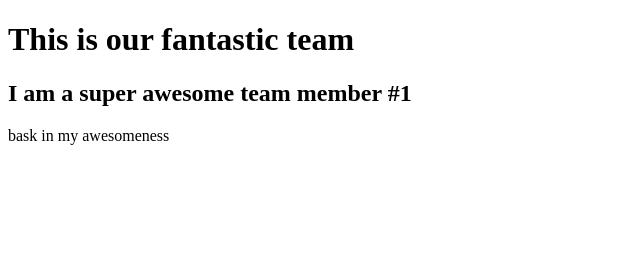
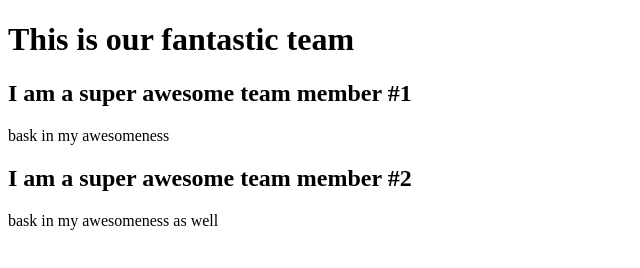
Before and after one commit to msettimi13/Week4_ReviewBuild, a plain HTML site: page index.html in a window 1280 px wide. Shown: the whole page, without its empty margins (0-640 px from the left). Drawn offline with Linux system fonts and the light colour scheme.

Commit message:
added new branch

```diff
--- a/index.html
+++ b/index.html
@@ -12,5 +12,11 @@
 		<p>bask in my awesomeness</p>
 	</section>
 
+	<section id="team-member 2">
+		<h2>I am a super awesome team member #2</h2>
+		<p>bask in my awesomeness as well</p>
+	</section>
+
+
 </body>
 </html>
```
